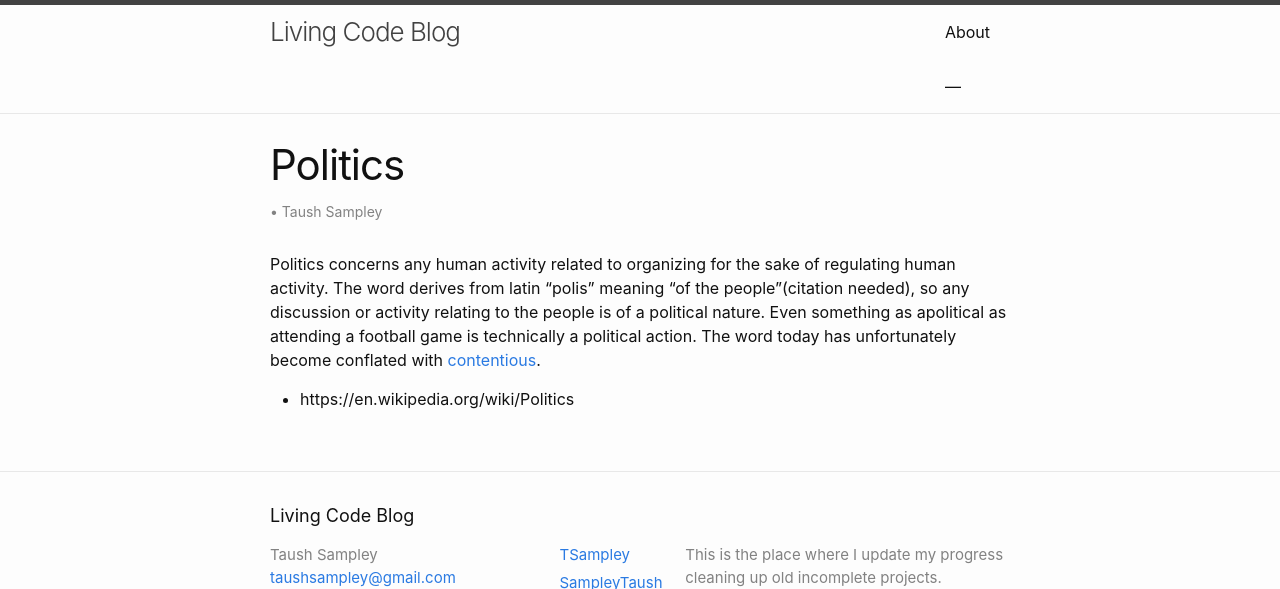
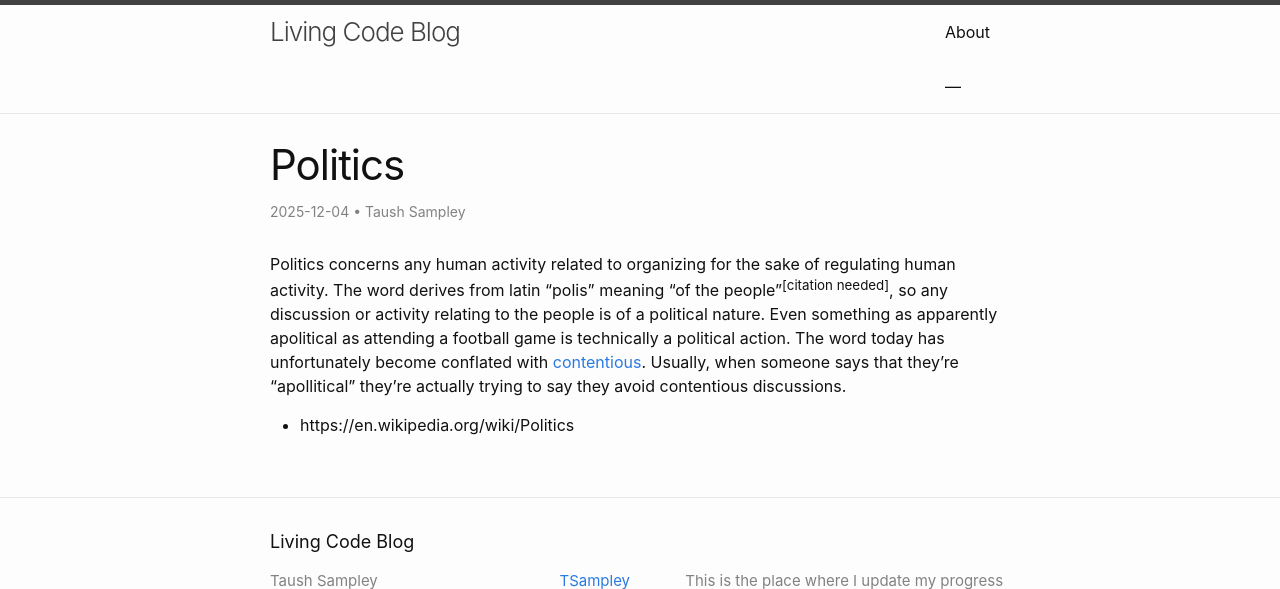
Before and after one commit to TSampley/TSampley.github.io, a Jekyll site: the page built from science/politics/index.md, in a window 1280 px wide, cut to the strip 0-589 px from the top of the page. Built offline with Jekyll 4.4.1, drawn with Linux system fonts in a browser that asks for light colours.

Commit message:
Add social science entries

```diff
--- a/science/politics/index.md
+++ b/science/politics/index.md
@@ -3,8 +3,13 @@
 
 title: Politics
 description:
+date: 2025-12-04 03:33:25 -0600
+
+related:
+  - ../sociology/contention
+  -
 ---
 
-Politics concerns any human activity related to organizing for the sake of regulating human activity. The word derives from latin "polis" meaning "of the people"(citation needed), so any discussion or activity relating to the people is of a political nature. Even something as apolitical as attending a football game is technically a political action. The word today has unfortunately become conflated with [contentious](../sociology/contention).
+Politics concerns any human activity related to organizing for the sake of regulating human activity. The word derives from latin "polis" meaning "of the people"<sup>[citation needed]</sup>, so any discussion or activity relating to the people is of a political nature. Even something as apparently apolitical as attending a football game is technically a political action. The word today has unfortunately become conflated with [contentious](../sociology/contention). Usually, when someone says that they're "apollitical" they're actually trying to say they avoid contentious discussions.
 
 - https://en.wikipedia.org/wiki/Politics
```
Also changed, not shown: science/index.md (+2 -0 lines), science/law/index.md (added, +9 -0 lines), science/pedagogy.md (added, +9 -0 lines).
